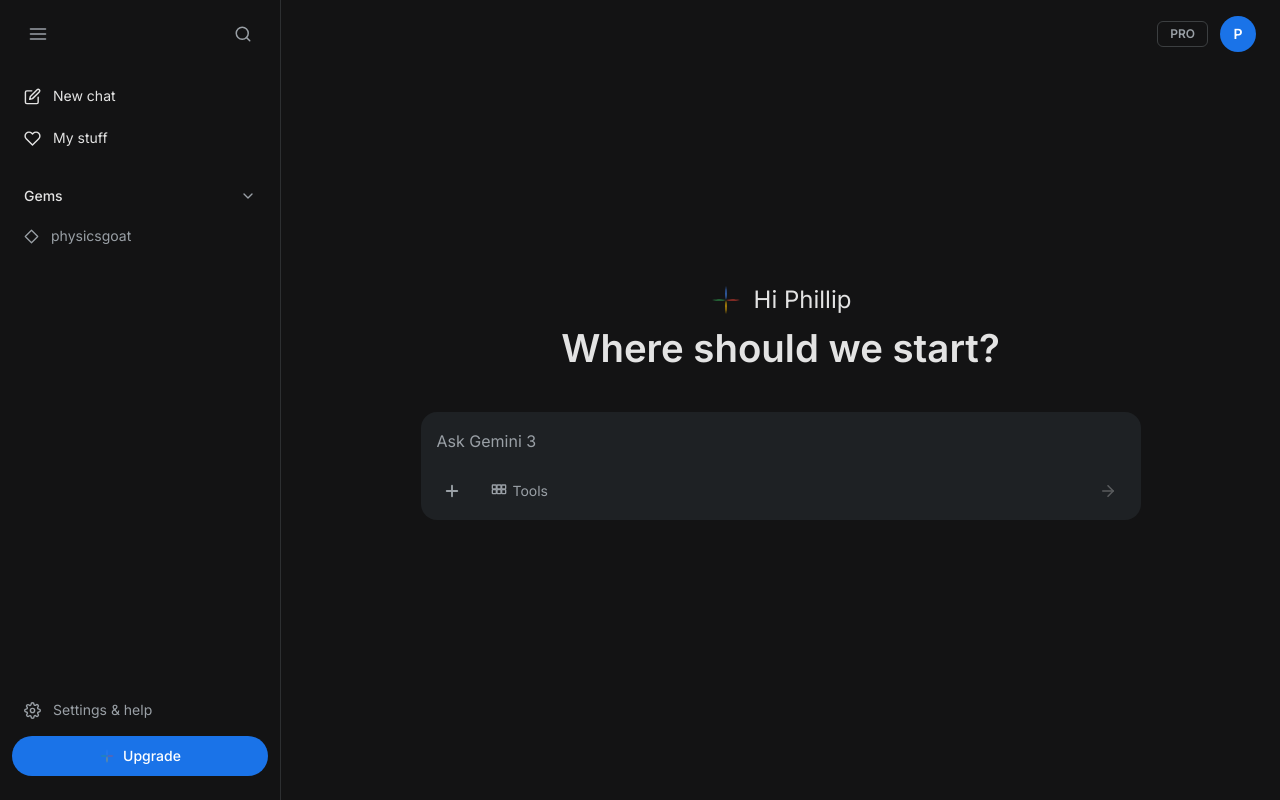
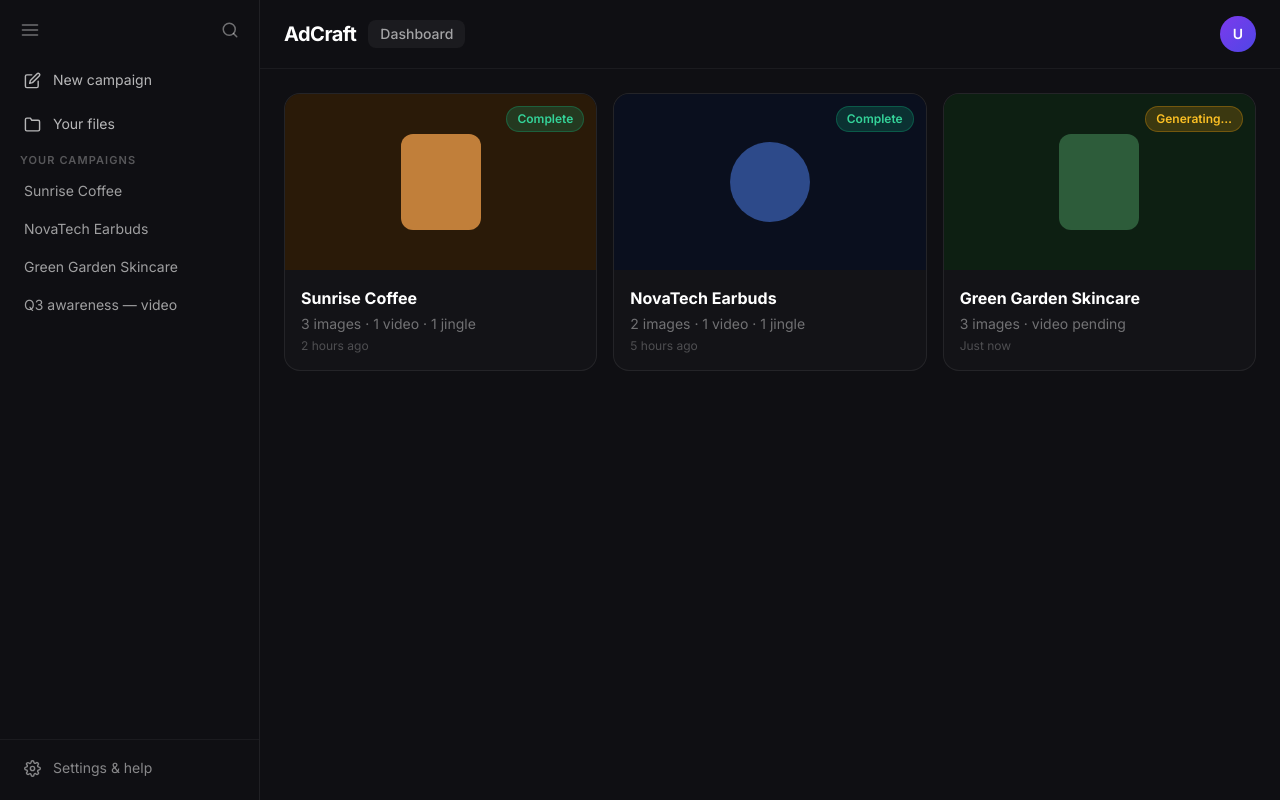
Before and after one commit to vincentvdo6/build_with_gemini, a Next.js app in the folder frontend/: page /dashboard in a window 1280 px wide. Built offline with nearby package versions, Linux system fonts and the light colour scheme.

Commit message:
Add dashboard ui

```diff
--- a/frontend/src/components/dashboard/GeminiDashboard.tsx
+++ b/frontend/src/components/dashboard/GeminiDashboard.tsx
@@ -1,23 +1,4 @@
 "use client";
-
-import { useState } from "react";
-
-// ─── Gemini 4-pointed star ────────────────────────────────────────────────────
-
-function GeminiStar({ className = "" }: { className?: string }) {
-  return (
-    <svg className={className} viewBox="0 0 32 32" fill="none" xmlns="http://www.w3.org/2000/svg">
-      {/* Top lobe – blue */}
-      <path d="M16 2 C15.2 8 15.2 12 16 16 C16.8 12 16.8 8 16 2Z" fill="#4285F4" />
-      {/* Right lobe – red */}
-      <path d="M30 16 C24 15.2 20 15.2 16 16 C20 16.8 24 16.8 30 16Z" fill="#EA4335" />
-      {/* Bottom lobe – yellow */}
-      <path d="M16 30 C16.8 24 16.8 20 16 16 C15.2 20 15.2 24 16 30Z" fill="#FBBC04" />
-      {/* Left lobe – green */}
-      <path d="M2 16 C8 16.8 12 16.8 16 16 C12 15.2 8 15.2 2 16Z" fill="#34A853" />
-    </svg>
-  );
-}
 
 // ─── Icons ────────────────────────────────────────────────────────────────────
 
@@ -40,31 +21,6 @@
   );
 }
 
-function PencilIcon() {
-  return (
-    <svg width="17" height="17" viewBox="0 0 24 24" fill="none" stroke="currentColor" strokeWidth="2" strokeLinecap="round" strokeLinejoin="round">
-      <path d="M11 4H4a2 2 0 0 0-2 2v14a2 2 0 0 0 2 2h14a2 2 0 0 0 2-2v-7" />
-      <path d="M18.5 2.5a2.121 2.121 0 0 1 3 3L12 15l-4 1 1-4 9.5-9.5z" />
-    </svg>
-  );
-}
-
-function HeartIcon() {
-  return (
-    <svg width="17" height="17" viewBox="0 0 24 24" fill="none" stroke="currentColor" strokeWidth="2" strokeLinecap="round" strokeLinejoin="round">
-      <path d="M20.84 4.61a5.5 5.5 0 0 0-7.78 0L12 5.67l-1.06-1.06a5.5 5.5 0 0 0-7.78 7.78l1.06 1.06L12 21.23l7.78-7.78 1.06-1.06a5.5 5.5 0 0 0 0-7.78z" />
-    </svg>
-  );
-}
-
-function ChevronRightIcon() {
-  return (
-    <svg width="16" height="16" viewBox="0 0 24 24" fill="none" stroke="currentColor" strokeWidth="2" strokeLinecap="round" strokeLinejoin="round">
-      <polyline points="9 18 15 12 9 6" />
-    </svg>
-  );
-}
-
 function GearIcon() {
   return (
     <svg width="17" height="17" viewBox="0 0 24 24" fill="none" stroke="currentColor" strokeWidth="2" strokeLinecap="round" strokeLinejoin="round">
@@ -74,211 +30,183 @@
   );
 }
 
-function PlusIcon() {
+function NewChatIcon() {
   return (
-    <svg width="18" height="18" viewBox="0 0 24 24" fill="none" stroke="currentColor" strokeWidth="2.5" strokeLinecap="round">
-      <line x1="12" y1="5" x2="12" y2="19" />
-      <line x1="5" y1="12" x2="19" y2="12" />
+    <svg width="17" height="17" viewBox="0 0 24 24" fill="none" stroke="currentColor" strokeWidth="2" strokeLinecap="round" strokeLinejoin="round">
+      <path d="M11 4H4a2 2 0 0 0-2 2v14a2 2 0 0 0 2 2h14a2 2 0 0 0 2-2v-7" />
+      <path d="M18.5 2.5a2.121 2.121 0 0 1 3 3L12 15l-4 1 1-4 9.5-9.5z" />
     </svg>
   );
 }
 
-function ToolsIcon() {
+// ─── Account avatar button ────────────────────────────────────────────────────
+
+function AccountButton({ userName }: { userName: string }) {
+  const initials = userName
+    .split(" ")
+    .map((w) => w[0])
+    .join("")
+    .slice(0, 2)
+    .toUpperCase();
+
   return (
-    <svg width="16" height="16" viewBox="0 0 24 24" fill="none" stroke="currentColor" strokeWidth="2" strokeLinecap="round" strokeLinejoin="round">
-      <rect x="2" y="3" width="6" height="6" rx="1" />
-      <rect x="9" y="3" width="6" height="6" rx="1" />
-      <rect x="16" y="3" width="6" height="6" rx="1" />
-      <rect x="2" y="10" width="6" height="6" rx="1" />
-      <rect x="9" y="10" width="6" height="6" rx="1" />
-      <rect x="16" y="10" width="6" height="6" rx="1" />
-    </svg>
-  );
-}
-
-function DiamondIcon() {
-  return (
-    <svg width="15" height="15" viewBox="0 0 24 24" fill="none" stroke="currentColor" strokeWidth="2" strokeLinecap="round" strokeLinejoin="round">
-      <polygon points="12 2 22 12 12 22 2 12" />
-    </svg>
+    <button
+      className="w-9 h-9 rounded-full flex items-center justify-center text-sm font-semibold text-white hover:opacity-90 transition-opacity focus:outline-none"
+      style={{ background: "linear-gradient(135deg, #7c3aed 0%, #4f46e5 100%)" }}
+      aria-label={`Account: ${userName}`}
+    >
+      {initials}
+    </button>
   );
 }
 
 // ─── Sidebar ──────────────────────────────────────────────────────────────────
 
+const RECENT_CAMPAIGNS = [
+  "Sunrise Coffee",
+  "NovaTech Earbuds",
+  "Green Garden Skincare",
+  "Q3 awareness — video",
+];
+
 function Sidebar() {
-  const [gemsOpen, setGemsOpen] = useState(true);
-
   return (
     <aside
-      className="flex flex-col h-screen w-[280px] flex-shrink-0 px-3 py-4"
-      style={{ backgroundColor: "#131314" }}
+      className="flex flex-col h-screen w-[260px] flex-shrink-0 border-r border-white/[0.07]"
+      style={{ backgroundColor: "#0f0f13" }}
     >
-      {/* Top row */}
-      <div className="flex items-center justify-between px-2 mb-6">
-        <button
-          className="p-2 rounded-full text-[#9aa0a6] hover:bg-white/10 transition-colors"
-          aria-label="Menu"
-        >
+      {/* Top bar */}
+      <div className="flex items-center justify-between px-3 py-3">
+        <button className="p-2 rounded-full text-white/40 hover:text-white/70 hover:bg-white/5 transition-colors" aria-label="Toggle sidebar">
           <MenuIcon />
         </button>
-        <button
-          className="p-2 rounded-full text-[#9aa0a6] hover:bg-white/10 transition-colors"
-          aria-label="Search"
-        >
+        <button className="p-2 rounded-full text-white/40 hover:text-white/70 hover:bg-white/5 transition-colors" aria-label="Search">
           <SearchIcon />
         </button>
       </div>
 
-      {/* Nav links */}
-      <nav className="flex flex-col gap-0.5">
-        <button className="flex items-center gap-3 px-3 py-2.5 rounded-full text-sm text-[#e3e3e3] hover:bg-white/10 transition-colors text-left">
-          <PencilIcon />
-          New chat
+      {/* New campaign */}
+      <div className="px-3 pb-1">
+        <button className="flex items-center gap-3 w-full px-3 py-2.5 rounded-xl text-sm text-white/70 hover:text-white hover:bg-white/5 transition-colors text-left">
+          <NewChatIcon />
+          New campaign
         </button>
-        <button className="flex items-center gap-3 px-3 py-2.5 rounded-full text-sm text-[#e3e3e3] hover:bg-white/10 transition-colors text-left">
-          <HeartIcon />
-          My stuff
-        </button>
-      </nav>
-
-      {/* Gems section */}
-      <div className="mt-5">
-        <button
-          onClick={() => setGemsOpen((v) => !v)}
-          className="flex items-center justify-between w-full px-3 py-2 rounded-lg text-sm font-medium text-[#e3e3e3] hover:bg-white/10 transition-colors"
-        >
-          <span>Gems</span>
-          <span
-            className="text-[#9aa0a6] transition-transform duration-200"
-            style={{ transform: gemsOpen ? "rotate(90deg)" : "rotate(0deg)" }}
-          >
-            <ChevronRightIcon />
-          </span>
-        </button>
-
-        {gemsOpen && (
-          <div className="mt-0.5 flex flex-col gap-0.5">
-            <button className="flex items-center gap-3 px-3 py-2.5 rounded-full text-sm text-[#9aa0a6] hover:bg-white/10 transition-colors text-left">
-              <DiamondIcon />
-              physicsgoat
-            </button>
-          </div>
-        )}
       </div>
 
-      {/* Spacer */}
-      <div className="flex-1" />
+      {/* Your files */}
+      <div className="px-3 pb-2">
+        <button className="flex items-center gap-3 w-full px-3 py-2.5 rounded-xl text-sm text-white/70 hover:text-white hover:bg-white/5 transition-colors text-left">
+          <svg width="17" height="17" viewBox="0 0 24 24" fill="none" stroke="currentColor" strokeWidth="2" strokeLinecap="round" strokeLinejoin="round">
+            <path d="M22 19a2 2 0 0 1-2 2H4a2 2 0 0 1-2-2V5a2 2 0 0 1 2-2h5l2 3h9a2 2 0 0 1 2 2z" />
+          </svg>
+          Your files
+        </button>
+      </div>
+
+      {/* Your campaigns */}
+      <div className="flex-1 overflow-y-auto px-3 pb-2">
+        <p className="text-[11px] font-semibold text-white/30 uppercase tracking-widest px-2 mb-1">Your campaigns</p>
+        <nav className="flex flex-col gap-0.5">
+          {RECENT_CAMPAIGNS.map((campaign) => (
+            <button key={campaign} className="flex items-center px-3 py-2 rounded-xl text-sm text-white/60 hover:text-white hover:bg-white/5 transition-colors text-left truncate w-full">
+              {campaign}
+            </button>
+          ))}
+        </nav>
+      </div>
 
       {/* Bottom */}
-      <div className="flex flex-col gap-1.5 pb-2">
-        <button className="flex items-center gap-3 px-3 py-2.5 rounded-full text-sm text-[#9aa0a6] hover:bg-white/10 transition-colors text-left">
+      <div className="px-3 pb-3 pt-2 border-t border-white/[0.05]">
+        <button className="flex items-center gap-3 w-full px-3 py-2.5 rounded-xl text-sm text-white/50 hover:text-white/80 hover:bg-white/5 transition-colors text-left">
           <GearIcon />
           Settings &amp; help
-        </button>
-
-        <button
-          className="flex items-center justify-center gap-2 px-4 py-2.5 rounded-full text-sm font-medium text-white transition-colors"
-          style={{ backgroundColor: "#1a73e8" }}
-          onMouseEnter={(e) => (e.currentTarget.style.backgroundColor = "#1557b0")}
-          onMouseLeave={(e) => (e.currentTarget.style.backgroundColor = "#1a73e8")}
-        >
-          <GeminiStar className="w-4 h-4" />
-          Upgrade
         </button>
       </div>
     </aside>
   );
 }
 
-// ─── Chat input ───────────────────────────────────────────────────────────────
+// ─── Campaign card ────────────────────────────────────────────────────────────
 
-function ChatInput() {
-  const [value, setValue] = useState("");
+type CampaignStatus = "complete" | "generating" | "draft";
 
+interface Campaign {
+  id: string;
+  name: string;
+  assets: string;
+  timeAgo: string;
+  status: CampaignStatus;
+  /** tailwind bg class for the preview area */
+  previewBg: string;
+  /** tailwind bg class for the preview thumbnail shape */
+  thumbBg: string;
+  thumbShape: "rect" | "circle";
+}
+
+const STATUS_STYLES: Record<CampaignStatus, { label: string; className: string }> = {
+  complete:   { label: "Complete",     className: "bg-emerald-500/20 text-emerald-400 border border-emerald-500/30" },
+  generating: { label: "Generating…",  className: "bg-amber-500/20  text-amber-400  border border-amber-500/30"  },
+  draft:      { label: "Draft",        className: "bg-white/10       text-white/50   border border-white/10"       },
+};
+
+const CAMPAIGNS: Campaign[] = [
+  { id: "1", name: "Sunrise Coffee",       assets: "3 images · 1 video · 1 jingle", timeAgo: "2 hours ago",  status: "complete",   previewBg: "bg-[#2a1a08]", thumbBg: "bg-[#c17f3a]",  thumbShape: "rect"   },
+  { id: "2", name: "NovaTech Earbuds",     assets: "2 images · 1 video · 1 jingle", timeAgo: "5 hours ago",  status: "complete",   previewBg: "bg-[#0a0f1e]", thumbBg: "bg-[#2d4a8a]",  thumbShape: "circle" },
+  { id: "3", name: "Green Garden Skincare",assets: "3 images · video pending",       timeAgo: "Just now",     status: "generating", previewBg: "bg-[#0d1f12]", thumbBg: "bg-[#2d5c3a]",  thumbShape: "rect"   },
+];
+
+function CampaignCard({ campaign }: { campaign: Campaign }) {
+  const status = STATUS_STYLES[campaign.status];
   return (
-    <div
-      className="w-full max-w-[720px] rounded-2xl px-4 pt-4 pb-3"
-      style={{ backgroundColor: "#1e2124" }}
+    <button
+      className="group flex flex-col rounded-2xl overflow-hidden border border-white/[0.07] hover:border-violet-400/30 transition-all duration-200 text-left w-full"
+      style={{ background: "rgba(255,255,255,0.02)" }}
     >
-      <textarea
-        value={value}
-        onChange={(e) => setValue(e.target.value)}
-        placeholder="Ask Gemini 3"
-        rows={1}
-        className="w-full bg-transparent text-[#e3e3e3] placeholder-[#9aa0a6] text-base resize-none outline-none leading-relaxed"
-        style={{ minHeight: "28px", maxHeight: "200px" }}
-        onInput={(e) => {
-          const el = e.currentTarget;
-          el.style.height = "auto";
-          el.style.height = `${el.scrollHeight}px`;
-        }}
-      />
+      {/* Preview area */}
+      <div className={`relative w-full h-44 flex items-center justify-center ${campaign.previewBg}`}>
+        {/* Status badge */}
+        <span className={`absolute top-3 right-3 text-xs font-semibold px-2.5 py-1 rounded-full ${status.className}`}>
+          {status.label}
+        </span>
+        {/* Thumbnail shape */}
+        {campaign.thumbShape === "rect" ? (
+          <div className={`w-20 h-24 rounded-xl ${campaign.thumbBg}`} />
+        ) : (
+          <div className={`w-20 h-20 rounded-full ${campaign.thumbBg}`} />
+        )}
+      </div>
 
-      <div className="flex items-center justify-between mt-3">
-        <div className="flex items-center gap-3">
-          <button
-            className="p-1.5 rounded-full text-[#9aa0a6] hover:bg-white/10 transition-colors"
-            aria-label="Attach"
-          >
-            <PlusIcon />
-          </button>
-          <button className="flex items-center gap-1.5 px-3 py-1.5 rounded-full text-sm text-[#9aa0a6] hover:bg-white/10 transition-colors">
-            <ToolsIcon />
-            Tools
-          </button>
-        </div>
-
-        <button
-          disabled={!value.trim()}
-          className="p-2 rounded-full transition-colors disabled:opacity-30"
-          style={{ backgroundColor: value.trim() ? "#3c3f41" : "transparent" }}
-          aria-label="Send"
-        >
-          <svg width="18" height="18" viewBox="0 0 24 24" fill="none" stroke="currentColor" strokeWidth="2" strokeLinecap="round" strokeLinejoin="round" className="text-[#e3e3e3] rotate-90">
-            <line x1="12" y1="19" x2="12" y2="5" />
-            <polyline points="5 12 12 5 19 12" />
-          </svg>
-        </button>
+      {/* Info */}
+      <div className="px-4 py-4">
+        <p className="text-base font-bold text-white mb-1 group-hover:text-violet-300 transition-colors">{campaign.name}</p>
+        <p className="text-sm text-white/40 mb-1">{campaign.assets}</p>
+        <p className="text-xs text-white/25">{campaign.timeAgo}</p>
       </div>
-    </div>
+    </button>
   );
 }
 
 // ─── Main content ─────────────────────────────────────────────────────────────
 
-function MainContent() {
+function MainContent({ userName }: { userName: string }) {
   return (
-    <main className="flex-1 flex flex-col h-screen overflow-hidden" style={{ backgroundColor: "#131314" }}>
-      {/* Top-right toolbar */}
-      <div className="flex items-center justify-end gap-3 px-6 py-4">
-        <button
-          className="px-3 py-1 rounded-md text-xs font-semibold text-[#9aa0a6] border border-[#3c3f41] hover:bg-white/5 transition-colors"
-          aria-label="PRO"
-        >
-          PRO
-        </button>
-        <button
-          className="w-9 h-9 rounded-full flex items-center justify-center text-sm font-semibold text-white"
-          style={{ backgroundColor: "#1a73e8" }}
-          aria-label="User profile"
-        >
-          P
-        </button>
+    <main className="flex-1 flex flex-col h-screen overflow-hidden" style={{ backgroundColor: "#0f0f13" }}>
+      {/* Top bar */}
+      <div className="flex items-center justify-between px-6 py-4 border-b border-white/[0.05] flex-shrink-0">
+        <div className="flex items-center gap-3">
+          <span className="text-xl font-bold text-white tracking-tight">AdCraft</span>
+          <span className="px-3 py-1 rounded-lg text-sm font-medium text-white/60 bg-white/5">Dashboard</span>
+        </div>
+        <AccountButton userName={userName} />
       </div>
 
-      {/* Centered greeting + input */}
-      <div className="flex-1 flex flex-col items-center justify-center px-6 pb-16">
-        <div className="flex items-center gap-3 mb-2">
-          <GeminiStar className="w-8 h-8" />
-          <span className="text-2xl font-normal text-[#e3e3e3]">Hi Phillip</span>
+      {/* Campaign grid */}
+      <div className="flex-1 overflow-y-auto px-6 py-6">
+        <div className="grid grid-cols-1 sm:grid-cols-2 lg:grid-cols-3 gap-4">
+          {CAMPAIGNS.map((c) => (
+            <CampaignCard key={c.id} campaign={c} />
+          ))}
         </div>
-
-        <h1 className="text-[2.4rem] font-semibold text-[#e3e3e3] mb-10 leading-tight">
-          Where should we start?
-        </h1>
-
-        <ChatInput />
       </div>
     </main>
   );
@@ -286,15 +214,15 @@
 
 // ─── Root dashboard ───────────────────────────────────────────────────────────
 
-export default function GeminiDashboard() {
+interface GeminiDashboardProps {
+  userName?: string;
+}
+
+export default function GeminiDashboard({ userName = "User" }: GeminiDashboardProps) {
   return (
-    <div className="flex h-screen overflow-hidden" style={{ backgroundColor: "#131314" }}>
+    <div className="flex h-screen overflow-hidden" style={{ backgroundColor: "#0f0f13" }}>
       <Sidebar />
-
-      {/* Divider */}
-      <div className="w-px flex-shrink-0" style={{ backgroundColor: "#2d2f31" }} />
-
-      <MainContent />
+      <MainContent userName={userName} />
     </div>
   );
 }
```
